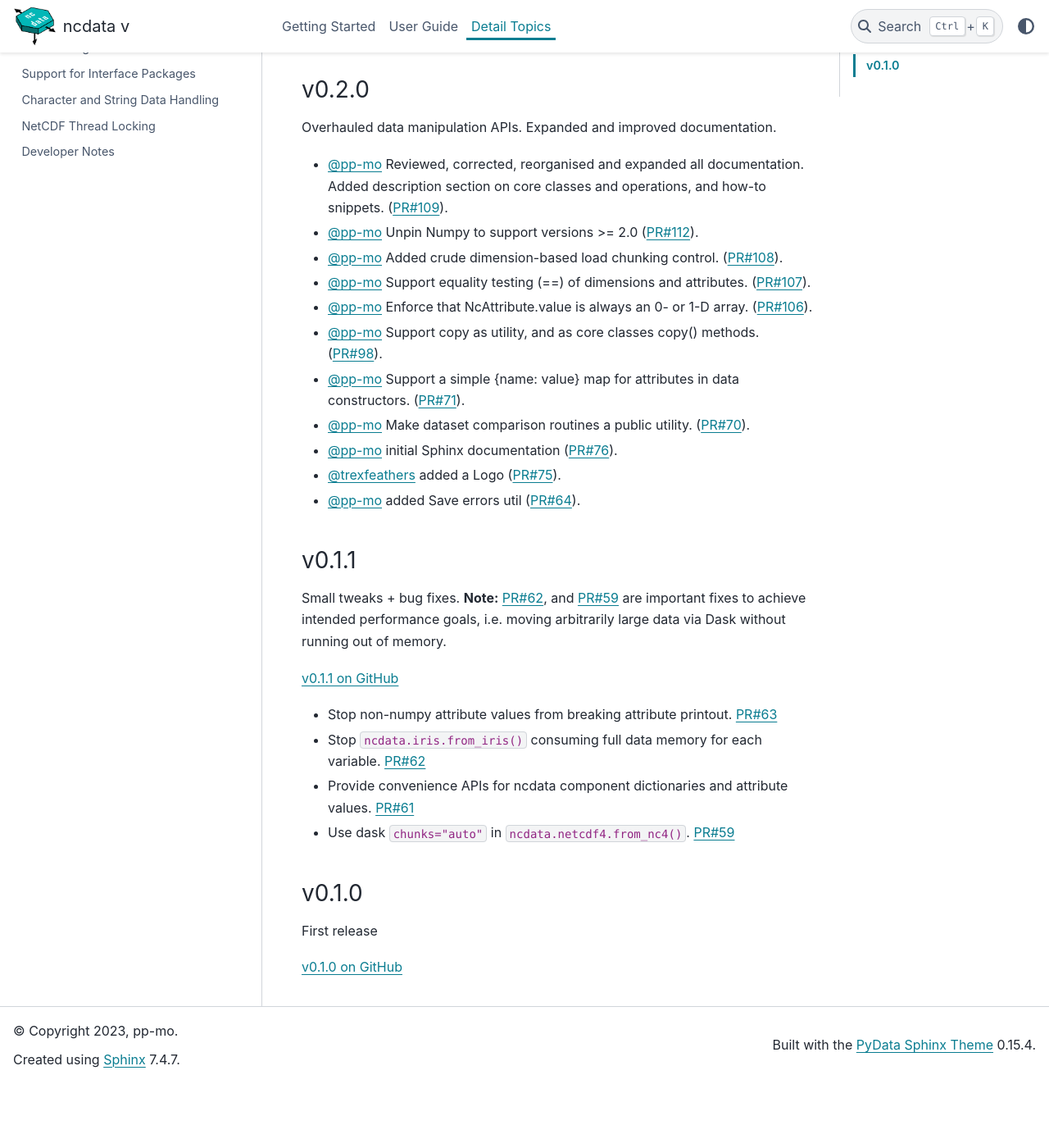
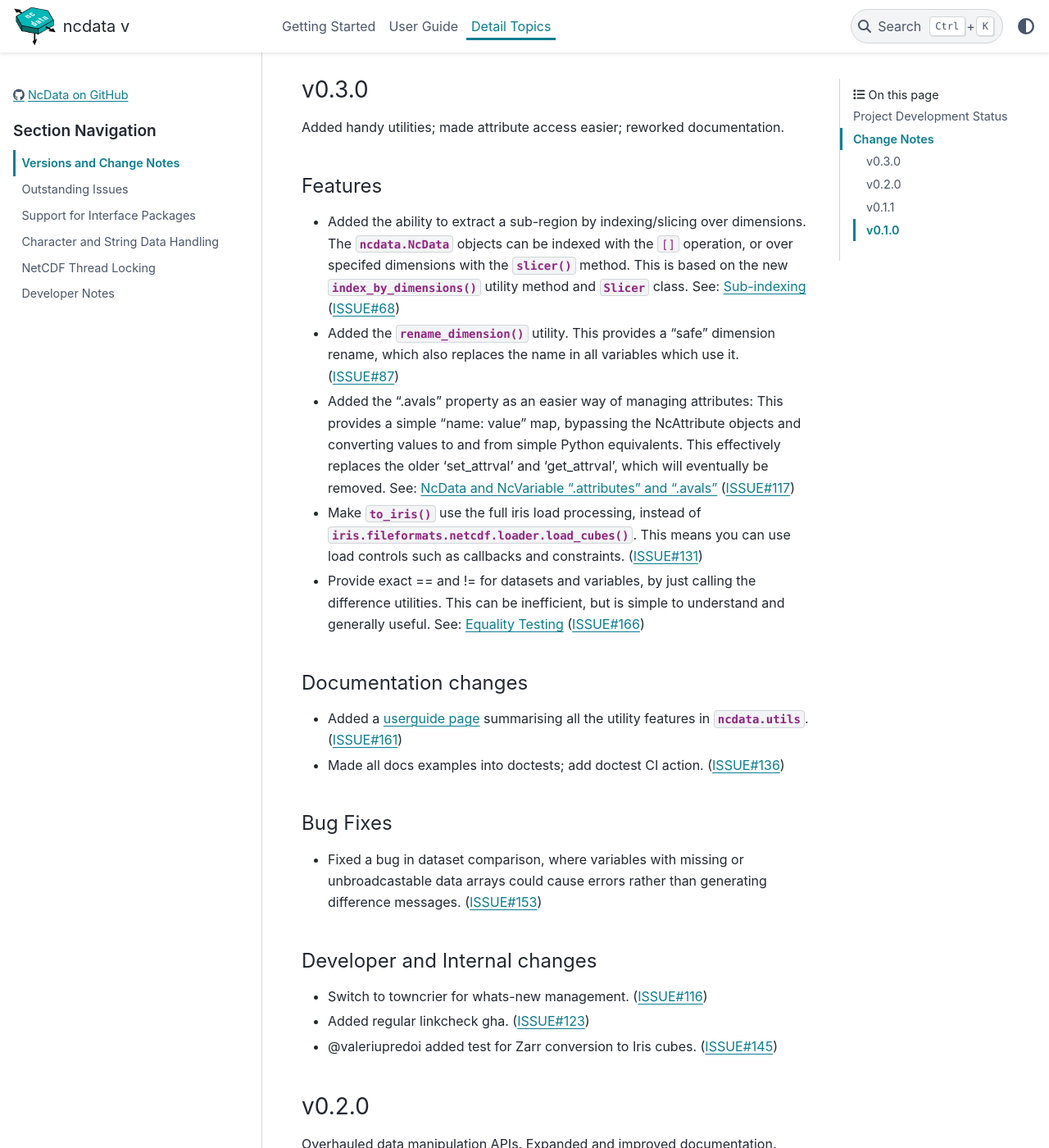
Before and after one commit to pp-mo/ncdata, a Sphinx documentation site: the page built from docs/change_log.rst, in a window 1280 px wide and 1400 px high, scrolled down 560 px. Shown: the whole window at 82% size. Built offline with Sphinx 7.4.7 and the PyData theme 0.15.4, drawn with Linux system fonts in a browser that asks for light colours; pages that are not in the unit, such as notebooks, are missing from menus; the version number could not be read and is left out; before the commit the page ends 1881 px from its top, so only the background shows below that.

Commit message:
v0.3 changelog and adjusted README.

```diff
--- a/docs/change_log.rst
+++ b/docs/change_log.rst
@@ -24,6 +24,55 @@
 Summary of key features by release number.
 
 .. towncrier release notes start
+
+v0.3.0
+~~~~~~
+Added handy utilities; made attribute access easier; reworked documentation.
+
+Features
+^^^^^^^^
+
+- Added the ability to extract a sub-region by indexing/slicing over dimensions.
+  The :class:`ncdata.NcData` objects can be indexed with the ``[]`` operation, or over
+  specifed dimensions with the :meth:`~ncdata.NcData.slicer` method.
+  This is based on the new :meth:`~ncdata.utils.index_by_dimensions()` utility method
+  and :class:`~ncdata.utils.Slicer` class.
+  See: :ref:`utils_indexing` (`ISSUE#68 <https://github.com/pp-mo/ncdata/pull/68>`_)
+- Added the :func:`~ncdata.utils.rename_dimension` utility.
+  This provides a "safe" dimension rename, which also replaces
+  the name in all variables which use it. (`ISSUE#87 <https://github.com/pp-mo/ncdata/pull/87>`_)
+- Added the ".avals" property as an easier way of managing attributes:
+  This provides a simple "name: value" map, bypassing the NcAttribute objects and converting values to and from simple Python equivalents.
+  This effectively replaces the older 'set_attrval' and 'get_attrval', which will eventually be removed.
+  See: :ref:`attributes_and_avals` (`ISSUE#117 <https://github.com/pp-mo/ncdata/pull/117>`_)
+- Make :meth:`~ncdata.iris.to_iris` use the full iris load processing,
+  instead of :meth:`iris.fileformats.netcdf.loader.load_cubes`.
+  This means you can use load controls such as callbacks and constraints. (`ISSUE#131 <https://github.com/pp-mo/ncdata/pull/131>`_)
+- Provide exact == and !=  for datasets and variables, by just calling the difference utilities.
+  This can be inefficient, but is simple to understand and generally useful.
+  See: :ref:`equality_testing` (`ISSUE#166 <https://github.com/pp-mo/ncdata/pull/166>`_)
+
+
+Documentation changes
+^^^^^^^^^^^^^^^^^^^^^
+
+- Added a `userguide page <userdocs/user_guide/utilities.html>`_ summarising all the utility features in :mod:`ncdata.utils`. (`ISSUE#161 <https://github.com/pp-mo/ncdata/pull/161>`_)
+- Made all docs examples into doctests; add doctest CI action. (`ISSUE#136 <https://github.com/pp-mo/ncdata/pull/136>`_)
+
+
+Bug Fixes
+^^^^^^^^^
+
+- Fixed a bug in dataset comparison, where variables with missing or unbroadcastable data arrays could cause errors rather than generating difference messages. (`ISSUE#153 <https://github.com/pp-mo/ncdata/pull/153>`_)
+
+
+Developer and Internal changes
+^^^^^^^^^^^^^^^^^^^^^^^^^^^^^^
+
+- Switch to towncrier for whats-new management. (`ISSUE#116 <https://github.com/pp-mo/ncdata/pull/116>`_)
+- Added regular linkcheck gha. (`ISSUE#123 <https://github.com/pp-mo/ncdata/pull/123>`_)
+- @valeriupredoi added test for Zarr conversion to Iris cubes. (`ISSUE#145 <https://github.com/pp-mo/ncdata/pull/145>`_)
+
 
 v0.2.0
 ~~~~~~
--- a/docs/changelog_fragments/116.dev.txt
+++ /dev/null
@@ -1 +0,0 @@
-Switch to towncrier for whats-new management.
--- a/docs/changelog_fragments/117.feat.rst
+++ /dev/null
@@ -1,3 +0,0 @@
-Added the ".avals" property as an easier way of managing attributes:
-This provides a simple "name: value" map, bypassing the NcAttribute objects and converting values to and from simple Python equivalents.
-This effectively replaces the older 'set_attrval' and 'get_attrval', which will eventually be removed.
--- a/docs/changelog_fragments/123.dev.rst
+++ /dev/null
@@ -1 +0,0 @@
-Added regular linkcheck gha.
--- a/docs/changelog_fragments/131.feat.rst
+++ /dev/null
@@ -1,3 +0,0 @@
-Make :meth:`~ncdata.iris.to_iris` use the full iris load processing,
-instead of :meth:`iris.fileformats.netcdf.loader.load_cubes`.
-This means you can use load controls such as callbacks and constraints.
--- a/docs/changelog_fragments/136.dev.rst
+++ /dev/null
@@ -1 +0,0 @@
-Made all docs examples into doctests; add doctest CI action.
--- a/docs/changelog_fragments/145.dev.rst
+++ /dev/null
@@ -1 +0,0 @@
-@valeriupredoi added test for Zarr conversion to Iris cubes.
--- a/docs/changelog_fragments/153.bug.rst
+++ /dev/null
@@ -1 +0,0 @@
-Fixed a bug in dataset comparison, where variables with missing or unbroadcastable data arrays could cause errors rather than generating difference messages.
--- a/docs/changelog_fragments/161.doc.rst
+++ /dev/null
@@ -1 +0,0 @@
-Added a `userguide page <userdocs/user_guide/utilities.html>`_ summarising all the utility features in :mod:`ncdata.utils`.
--- a/docs/changelog_fragments/166.feat.rst
+++ /dev/null
@@ -1,3 +0,0 @@
-Provide exact == and !=  for datasets and variables, by just calling the difference utilities.
-This can be inefficient, but is simple to understand and generally useful.
-See: :ref:`equality_testing`
--- a/docs/changelog_fragments/68.feat.rst
+++ /dev/null
@@ -1,6 +0,0 @@
-Added the ability to extract a sub-region by indexing/slicing over dimensions.
-The :class:`ncdata.NcData` objects can be indexed with the ``[]`` operation, or over
-specifed dimensions with the :meth:`~ncdata.NcData.slicer` method.
-This is based on the new :meth:`~ncdata.utils.index_by_dimensions()` utility method
-and :class:`~ncdata.utils.Slicer` class.
-See: :ref:`utils_indexing`
--- a/docs/changelog_fragments/87.feat.rst
+++ /dev/null
@@ -1,3 +0,0 @@
-Added the :func:`~ncdata.utils.rename_dimension` utility.
-This provides a "safe" dimension rename, which also replaces
-the name in all variables which use it.
```
Also changed, not shown: README.md (+12 -13 lines), .readthedocs.yml.
